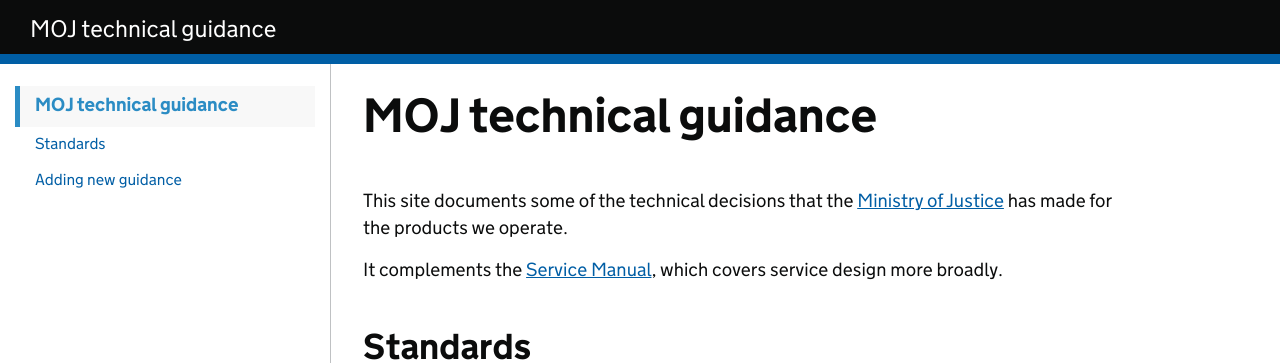
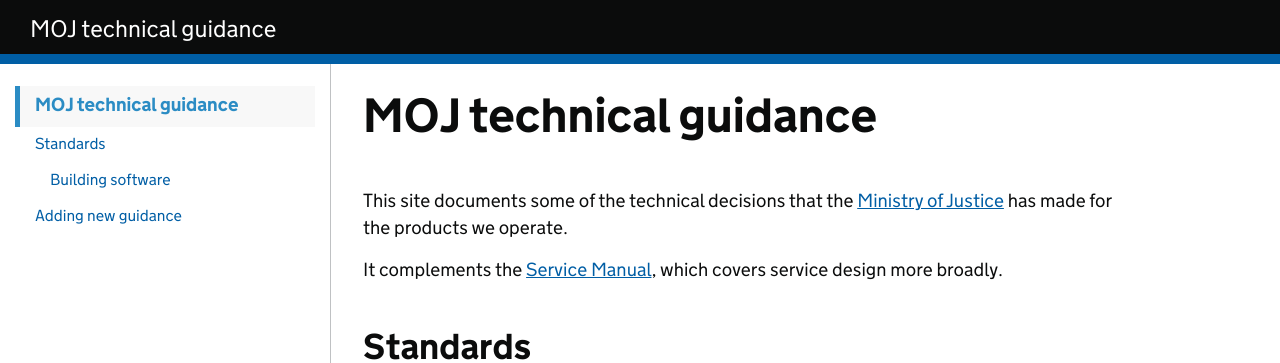
Before and after one commit to ministryofjustice/technical-guidance, a Jekyll site: the page built from index.md, in a window 1280 px wide. Shown: the top 363 px of the page. Built offline with Jekyll 4.4.1, drawn with Linux system fonts in a browser that asks for light colours; our own code applies the rules of GitHub Pages for plain Markdown files.

Commit message:
Use the more robust table of contents renderer
Now we have a more robust way to render tables of contents, we don't
have to exclude Jekyll-generated headers on the homepage, and don't have
to do our own set of markdown-mangling. Yay!

```diff
--- a/_layouts/default.html
+++ b/_layouts/default.html
@@ -43,14 +43,7 @@
           <div class="toc" data-module="table-of-contents">
             <a href="#" class="toc__close js-toc-close" aria-controls="toc" aria-label="Hide table of contents"></a>
             <nav id="toc" class="js-toc-list toc__list" aria-labelledby="toc-heading">
-              {% capture toc_markdown %}
-{{ page.content }}
-<!-- TOC-start-marker -->
-* auto-gen TOC:
-{:toc}
-              {% endcapture %}
-              {% assign rendered_markdown_with_toc = toc_markdown | markdownify | split: '<!-- TOC-start-marker -->' %}
-              {{ rendered_markdown_with_toc[1] }}
+              {% include toc.html html=content %}
             </nav>
           </div>
         </div>
--- a/index.md
+++ b/index.md
@@ -16,10 +16,8 @@ which covers service design more broadly.
 {% for standard_group in standards %}
 {% if standard_group.name != "" %}
 ### {{ standard_group.name }}
-{:.no_toc}
 {% else %}
 ### General standards
-{:.no_toc}
 {% endif %}
 
 {% for standard in standard_group.items %}
```
